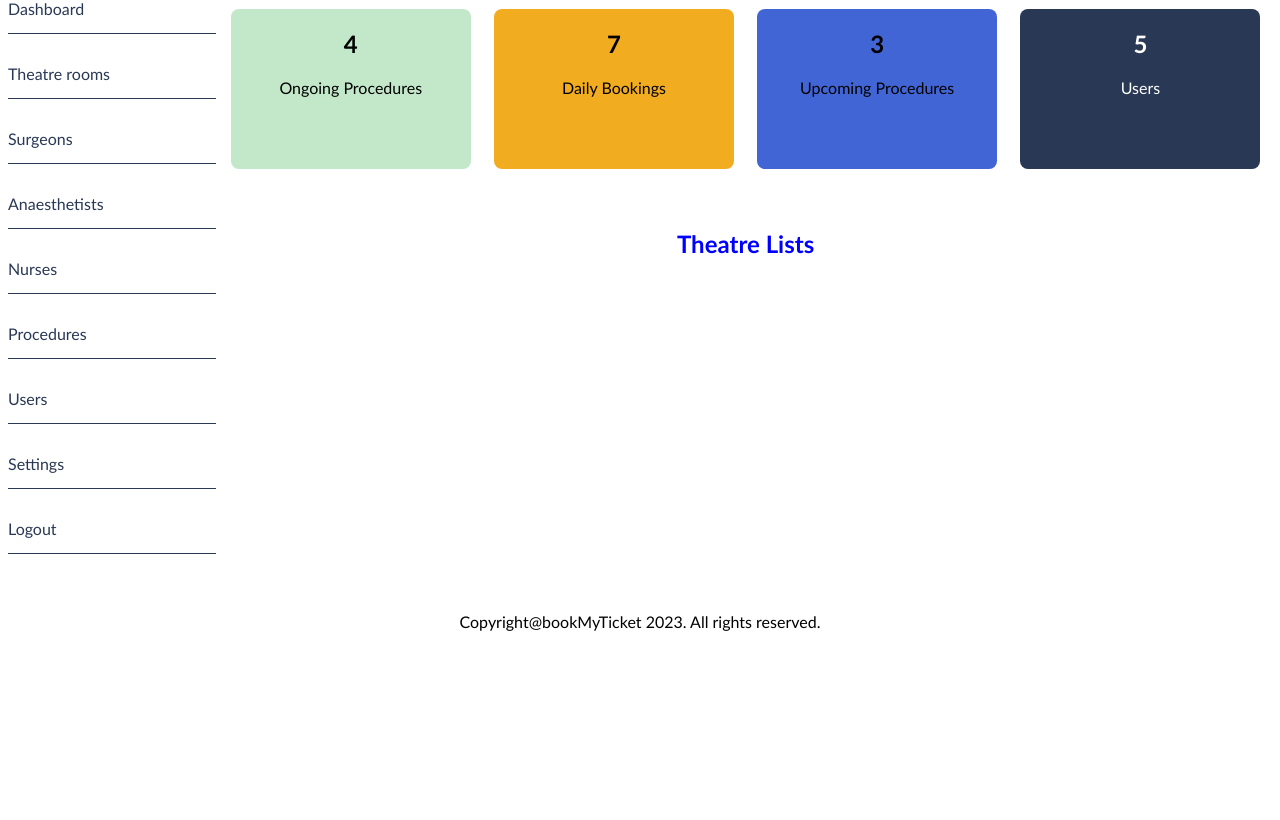
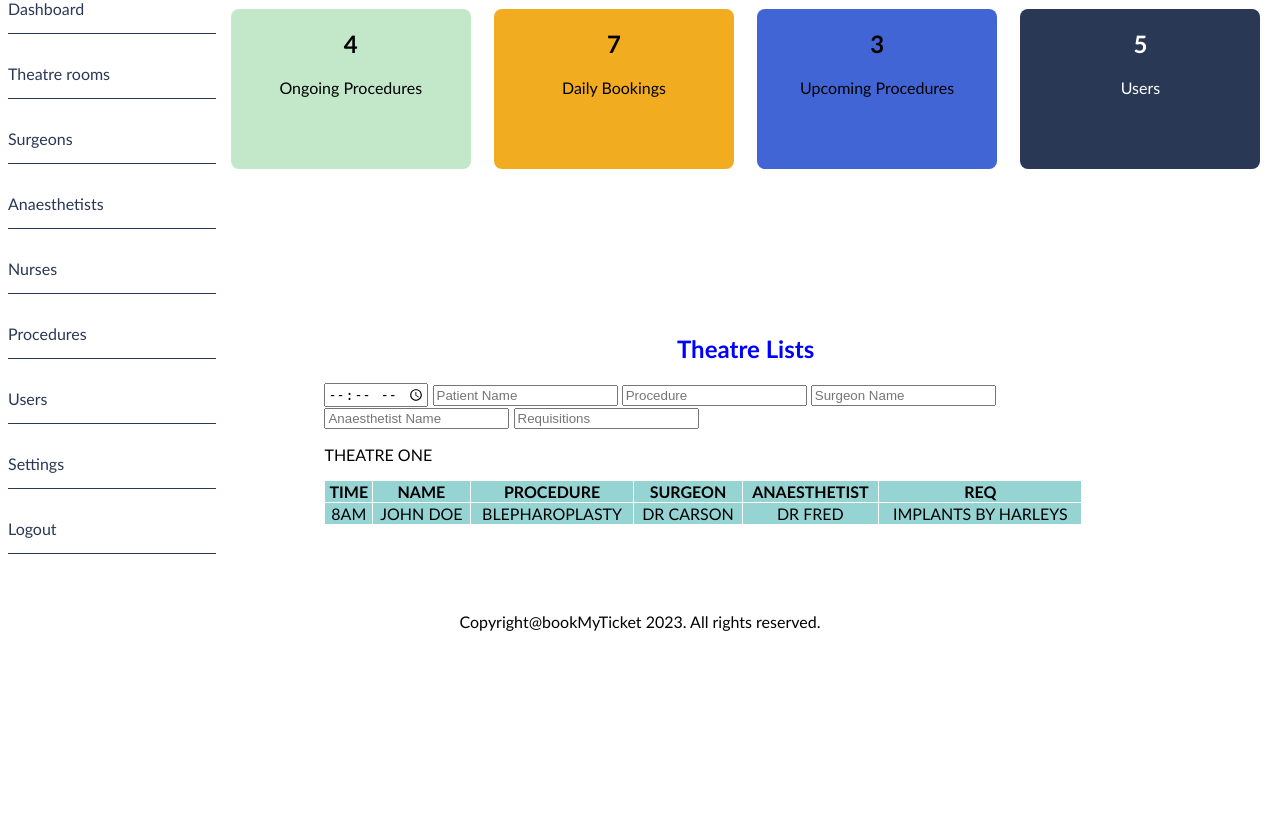
Before and after one commit to Mulubi/BookMyTicket, a Flask app: template Flask_BMT/templates/dashboard.html in a window 1280 px wide. Shown: the part 122-942 px from the top of the page. Before the commit the page ends 753 px from the top, so only its background shows below. Run offline with Flask 2, Linux system fonts and the light colour scheme; the template is opened without the code that fills it, so the values that code supplies are empty; some libraries are stand-ins or nearby versions.

Commit message:
progress

```diff
--- a/Flask_BMT/templates/dashboard.html
+++ b/Flask_BMT/templates/dashboard.html
@@ -46,11 +46,24 @@
         }
         #body-2 {
             height: 50vh;
+            margin: auto;
+            padding: 10%;
         }
         .box {
             width: 30vh;
             height: 20vh;
             border-radius: 8px;
+        }
+        table, th, td {
+            border: 1px solid white;
+            border-collapse: collapse;
+            text-align: center;
+        }
+        th, td {
+            background-color: #96D4D4;
+        }
+        table {
+            width: 90%;
         }
     </style>
     <title>Dashboard</title>
@@ -93,7 +106,33 @@
             </section>
             <section id="body-2">
                 <h2 style="text-align: center; color: blue;">Theatre Lists</h2>
-
+                <form>
+                    <input type="time" placeholder="Time">
+                    <input type="text" placeholder="Patient Name">
+                    <input type="text" placeholder="Procedure">
+                    <input type="text" placeholder="Surgeon Name">
+                    <input type="text" placeholder="Anaesthetist Name">
+                    <input type="text" placeholder="Requisitions">
+                </form>
+                <table>
+                    <p>THEATRE ONE</p>
+                        <tr>
+                            <th>TIME</th>
+                            <th>NAME</th>
+                            <th>PROCEDURE</th>
+                            <th>SURGEON</th>
+                            <th>ANAESTHETIST</th>
+                            <th>REQ</th>
+                        </tr>
+                        <tr>
+                            <td>8AM</td>
+                            <td>JOHN DOE</td>
+                            <td>BLEPHAROPLASTY</td>
+                            <td>DR CARSON</td>
+                            <td>DR FRED</td>
+                            <td>IMPLANTS BY HARLEYS</td>
+                        </tr>
+                </table>
             </section>
         </div>
         <div class="footer">
--- a/Flask_BMT/templates/lists.html
+++ b/Flask_BMT/templates/lists.html
@@ -134,7 +134,6 @@
                 <td>IMPLANTS BY HARLEYS</td>
             </tr>
         </tbody>
-
     </table>
     <table class="table table-bordered text-center mt-5">
         <p>THEATRE TWO</p>
```
